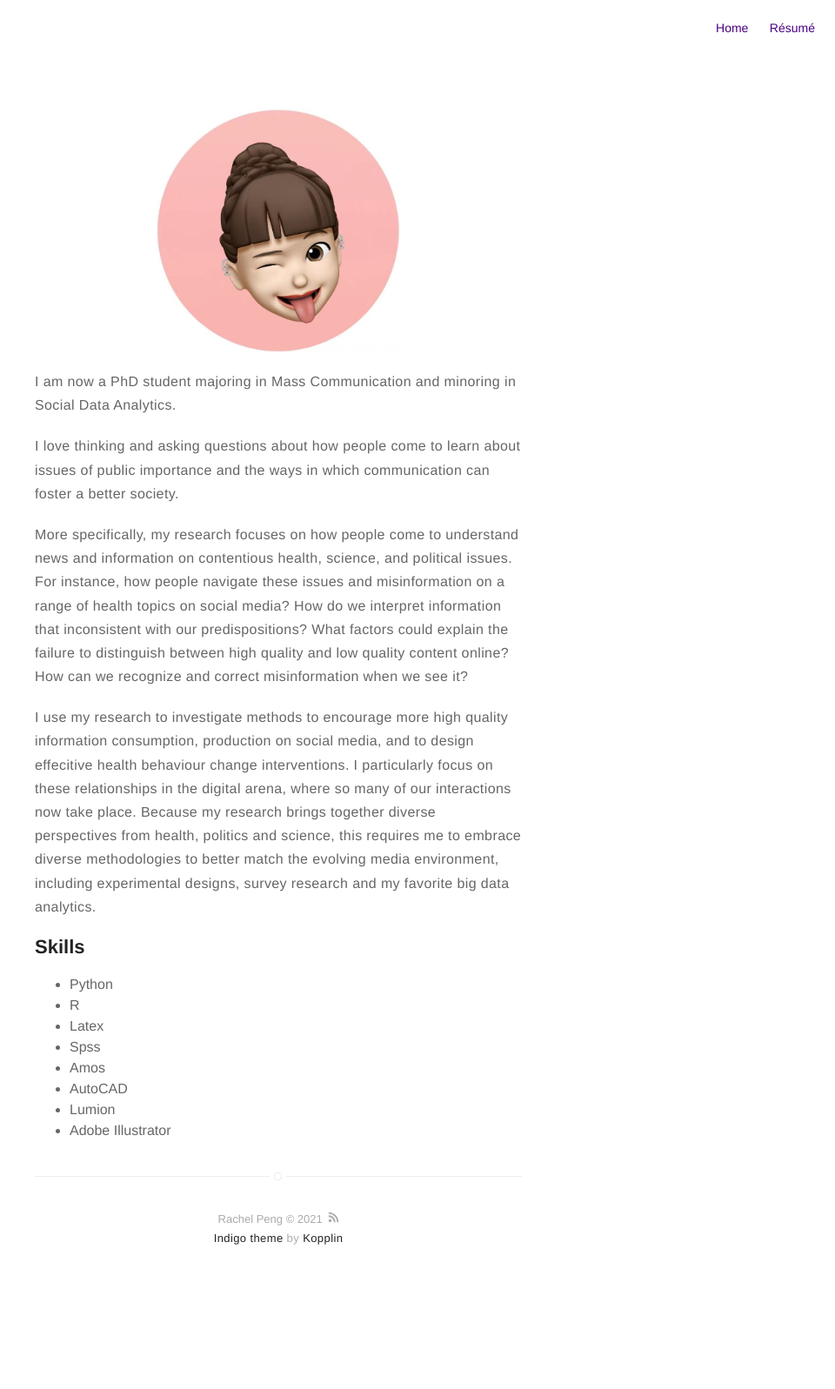
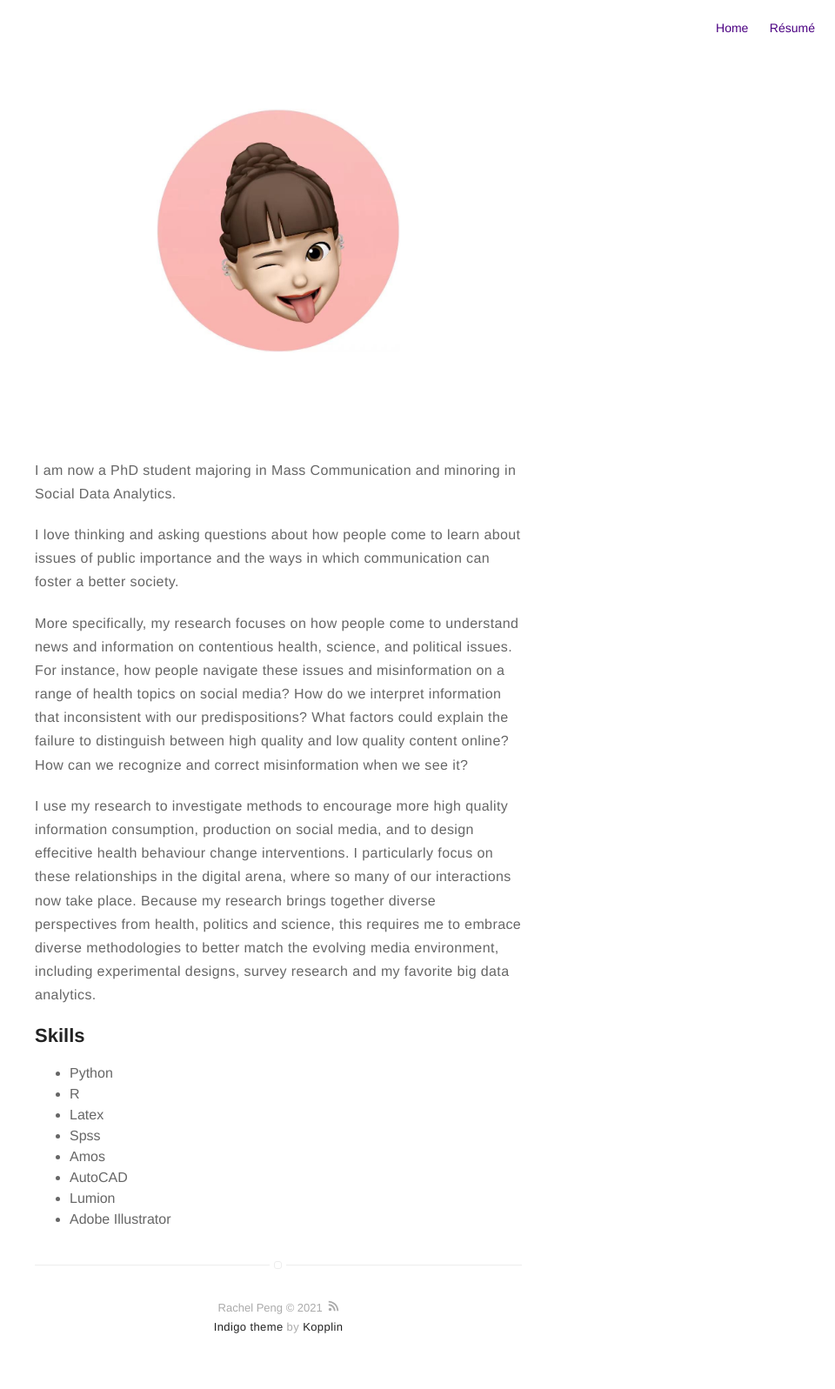
Before and after one commit to rxpeng/rxpeng, a Jekyll site: the page built from about.md, in a window 1280 px wide. Shown: the whole page at 87% size, without its empty margins (320-1280 px from the left). Built offline with Jekyll 4.4.1, drawn with Linux system fonts in a browser that asks for light colours; before the commit the page ends 1495 px from its top, so only the background shows below that.

Commit message:
Update about.md

```diff
--- a/about.md
+++ b/about.md
@@ -4,9 +4,9 @@ layout: page
 ---
 ![Profile Image]({% if site.external-image %}{{ assets/images/Memoji_rachel.jpg }}{% else %}{{ site.url }}/{{ site.picture }}{% endif %})
 
-<p></p>
-<p></p>
-<p></p>
+<br />
+<br />
+<br />
 
 <p>I am now a PhD student majoring in Mass Communication and minoring in Social Data Analytics. </p>
 
```
